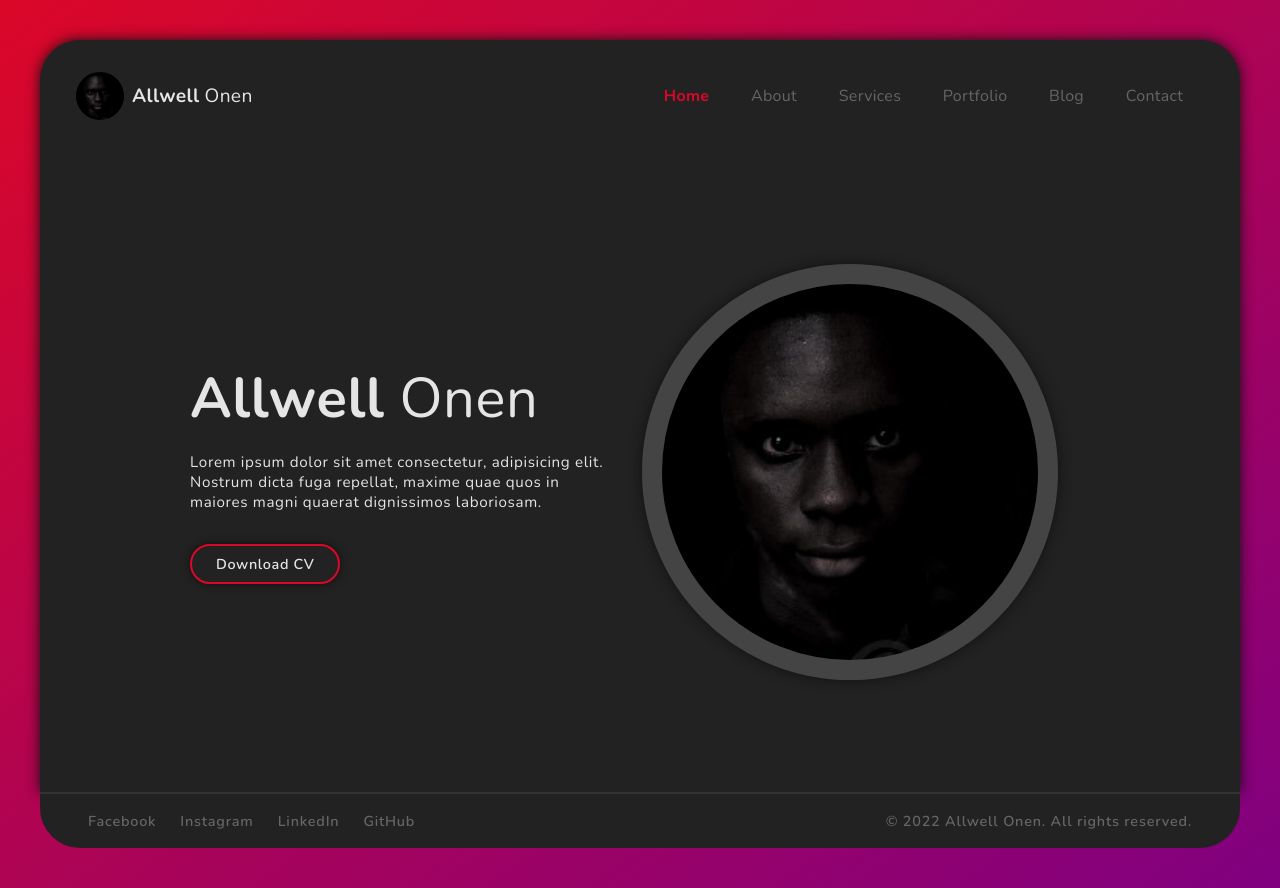
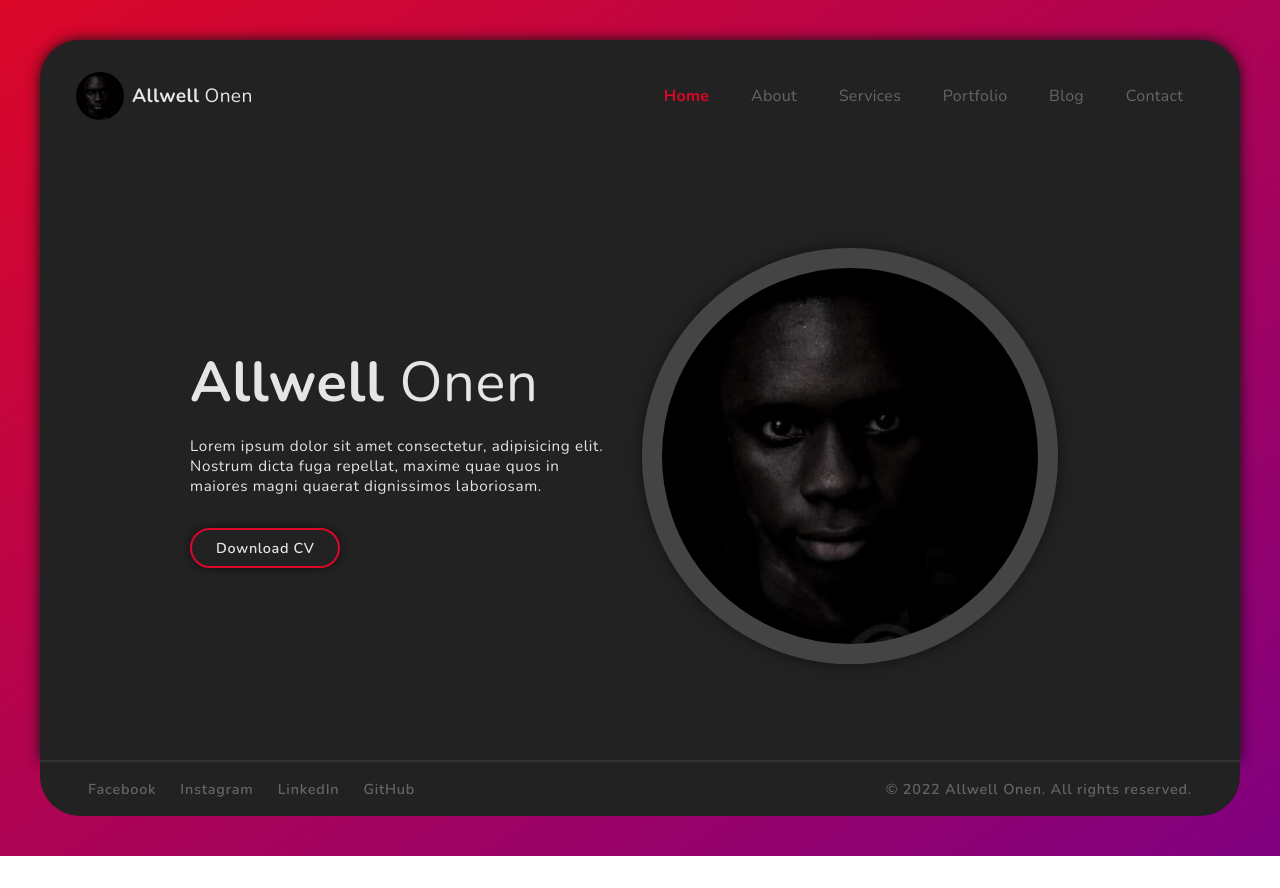
Before and after one commit to allwells/portfolio, a Next.js app: page / in a window 1280 px wide. After the commit the page ends 856 px from the top, so only its background shows below. Built offline with nearby package versions, Linux system fonts and the light colour scheme.

Commit message:
WIP: Update Hero
Signed-off-by: allwells <aleenfestus@gmail.com>

```diff
--- a/bundles/views/HomePage.tsx
+++ b/bundles/views/HomePage.tsx
@@ -45,8 +45,9 @@ const StyledHome = styled.div`
 
   .hero {
     width: 100%;
-    height: 80vh;
+    height: 100%;
     display: flex;
+    margin: 6rem 0;
     place-items: center;
     justify-content: center;
 
```
